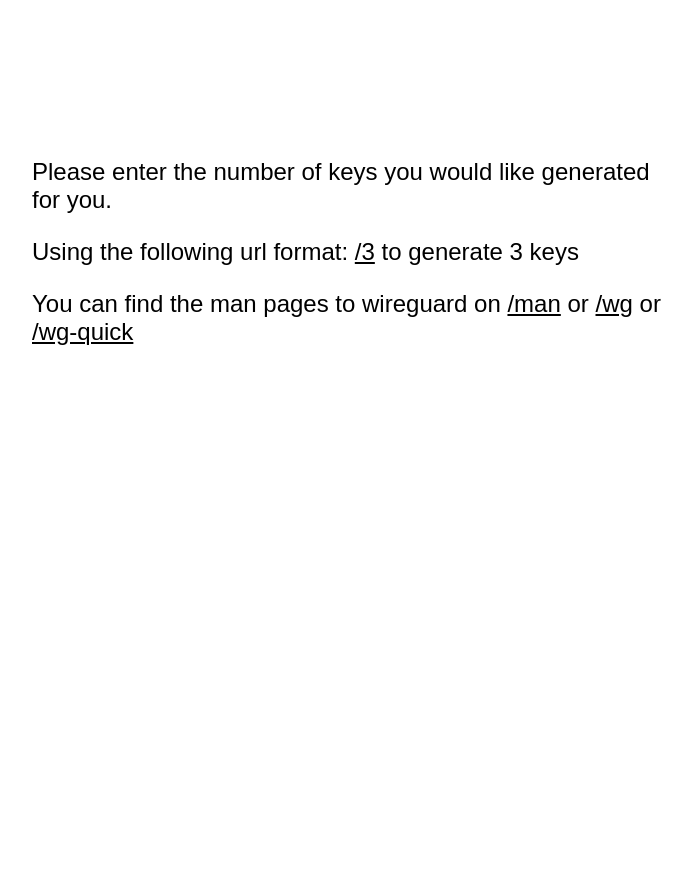
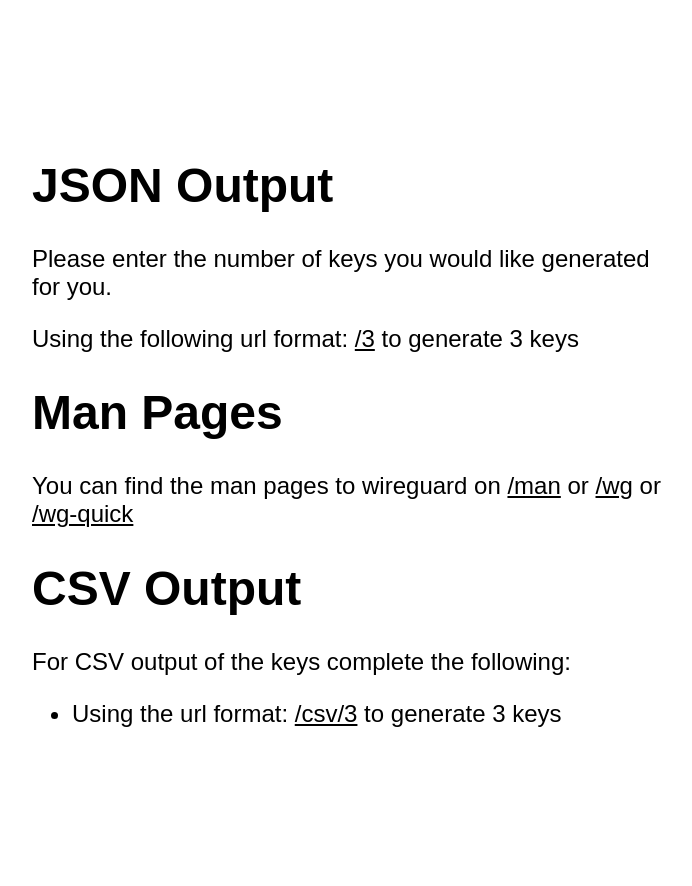
Before and after one commit to trbarrettjr/Wireguard-Keys, a Flask app: page / in a window 1280 px wide. Shown: the whole page, without its empty margins (292-984 px from the left). Before the commit the page ends 345 px from the top, so only its background shows below. Run offline with Flask 3, Linux system fonts and the light colour scheme.

Commit message:
Update index.html

```diff
--- a/templates/index.html
+++ b/templates/index.html
@@ -19,9 +19,18 @@
     </head>
     <body>
         <div class="container">
+            <h1>JSON Output</h1>
             <p>Please enter the number of keys you would like generated for you.</p>
             <p>Using the following url format: <a href="/3">/3</a> to generate 3 keys</p>
+
+            <h1>Man Pages</h1>
             <p>You can find the man pages to wireguard on <a href="/man">/man</a> or <a href="/wg">/wg</a> or <a href="/wg-quick">/wg-quick</a></p>
+
+            <h1>CSV Output</h1>
+            <p>For CSV output of the keys complete the following:</p>
+            <ul>
+                <li>Using the url format: <a href="/csv/3">/csv/3</a> to generate 3 keys</li>
+            </ul>
         </div>
     </body>
 </html>
```
